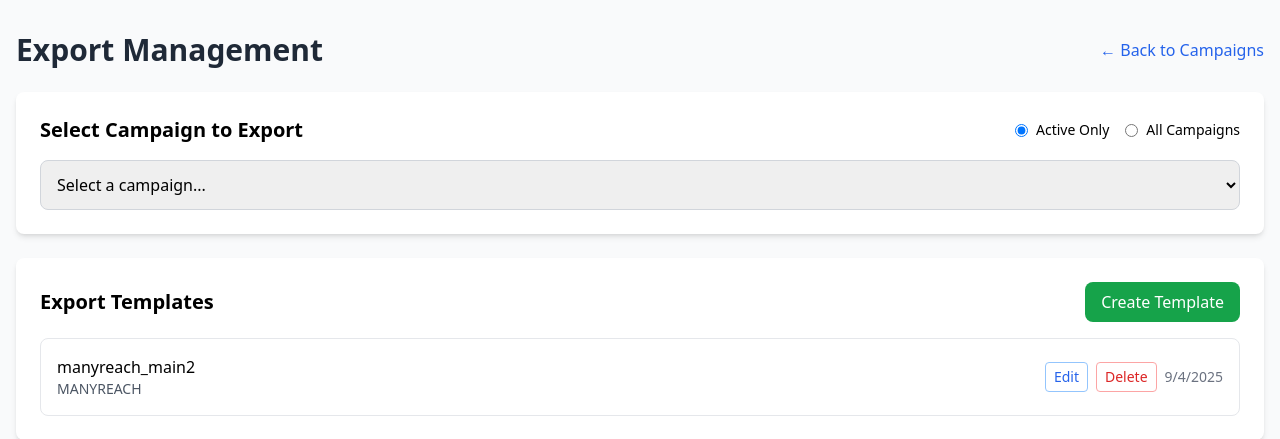
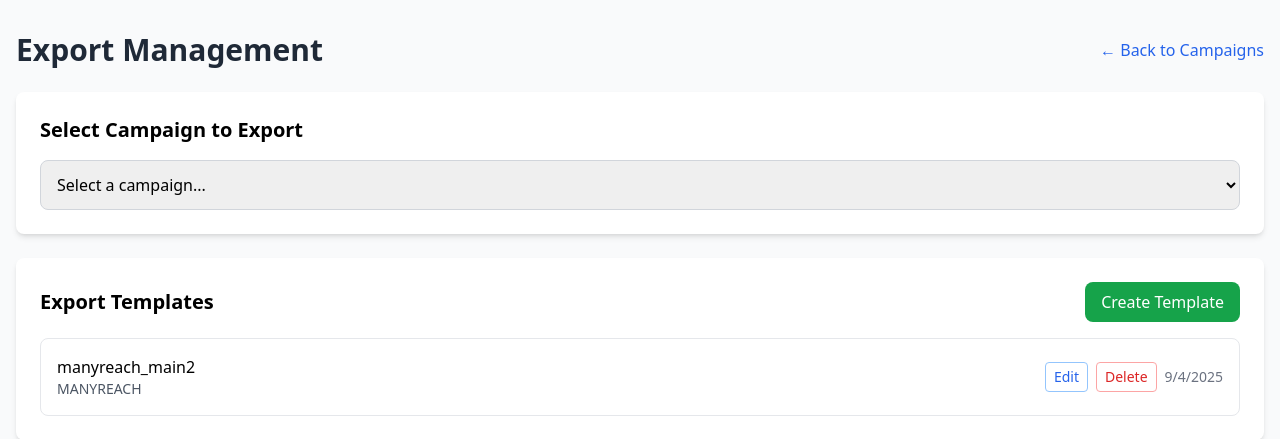
Before and after one commit to serhii-samborskyi/MapsData, a FastAPI app: page /export in a window 1280 px wide. Shown: the top 439 px of the page. Run offline with FastAPI, Linux system fonts and the light colour scheme; data comes from the database, SQL or seed files in the repository; some libraries are stand-ins or nearby versions.

Commit message:
Assistant checkpoint: Remove campaign filter and always show all campaigns
Assistant generated file changes:
- templates/export.html: Remove campaign filter radio buttons and always show all campaigns, Update JavaScript to always load all campaigns and remove filter logic

---

User prompt:

we can remove this , and always show all campaigns in the list

Replit-Commit-Author: Assistant
Replit-Commit-Session-Id: 944223f2-a2dc-4b1b-99da-acee57b2c713

```diff
--- a/templates/export.html
+++ b/templates/export.html
@@ -16,19 +16,7 @@
 
         <!-- Campaign Selection -->
         <div class="bg-white rounded-lg shadow-md p-6 mb-6">
-            <div class="flex justify-between items-center mb-4">
-                <h2 class="text-xl font-semibold">Select Campaign to Export</h2>
-                <div class="flex items-center gap-4">
-                    <label class="flex items-center">
-                        <input type="radio" name="campaignFilter" value="active" checked class="mr-2">
-                        <span class="text-sm">Active Only</span>
-                    </label>
-                    <label class="flex items-center">
-                        <input type="radio" name="campaignFilter" value="all" class="mr-2">
-                        <span class="text-sm">All Campaigns</span>
-                    </label>
-                </div>
-            </div>
+            <h2 class="text-xl font-semibold mb-4">Select Campaign to Export</h2>
             <select id="campaignSelect" class="w-full p-3 border border-gray-300 rounded-lg focus:ring-2 focus:ring-blue-500">
                 <option value="">Select a campaign...</option>
             </select>
@@ -266,37 +254,12 @@
         document.addEventListener('DOMContentLoaded', async () => {
             await loadCampaigns();
             await loadTemplates();
-
-            // Add event listeners for campaign filter radio buttons
-            document.querySelectorAll('input[name="campaignFilter"]').forEach(radio => {
-                radio.addEventListener('change', async (e) => {
-                    await loadCampaigns(e.target.value);
-                    selectedCampaign = null; // Reset selection when filter changes
-                    document.getElementById('fieldMappingSection').classList.add('hidden');
-                    document.getElementById('exportPreview').classList.add('hidden');
-                });
-            });
         });
 
-        async function loadCampaigns(filter = 'active') {
+        async function loadCampaigns() {
             try {
-                let url = '/api/campaigns/active';
-                if (filter === 'all') {
-                    url = '/';
-                }
-
-                const response = await fetch(url);
-                let data;
-
-                if (filter === 'all') {
-                    // Parse HTML response to extract campaigns data
-                    const text = await response.text();
-                    // For now, let's create a new endpoint for all campaigns
-                    const allCampaignsResponse = await fetch('/api/campaigns/all');
-                    data = await allCampaignsResponse.json();
-                } else {
-                    data = await response.json();
-                }
+                const response = await fetch('/api/campaigns/all');
+                const data = await response.json();
 
                 const select = document.getElementById('campaignSelect');
                 select.innerHTML = '<option value="">Select a campaign...</option>';
```
